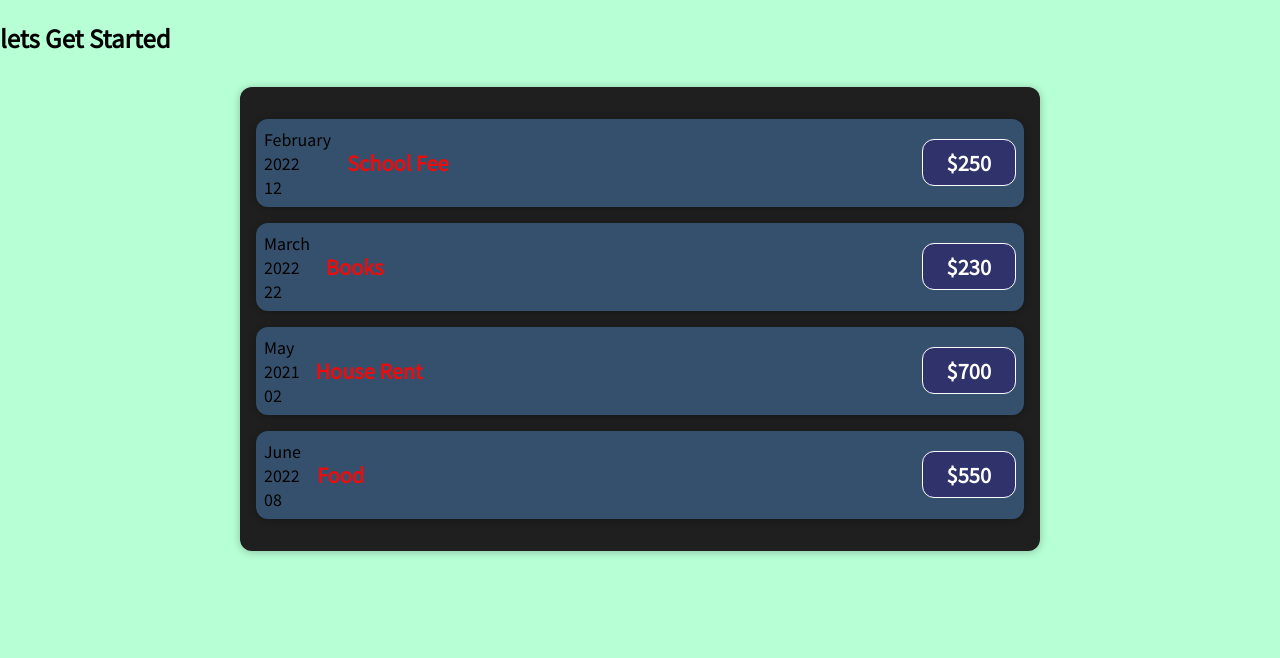
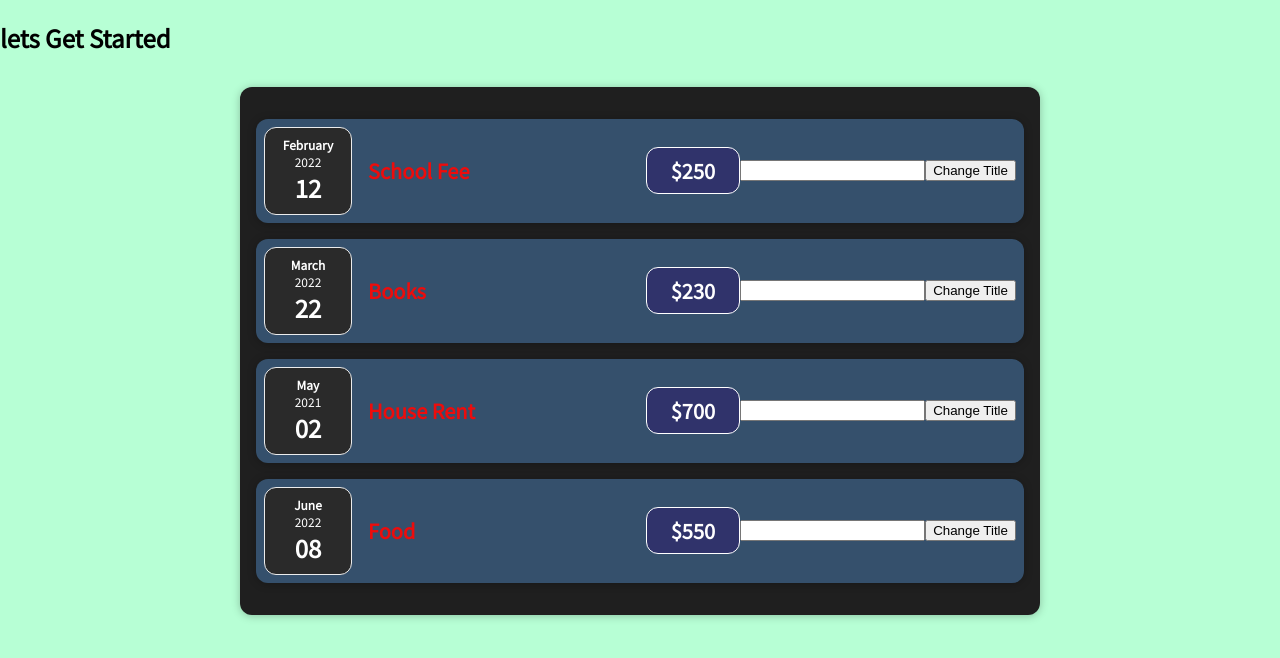
Before and after one commit to davidjhaa/Expense-Tracker, a React (Create React App) app: page / in a window 1280 px wide. Shown: the top 658 px of the page. Built offline with nearby package versions, Linux system fonts and the light colour scheme.

Commit message:
Dynamic behaviour started

```diff
--- a/src/Components/Expenses/ExpenseDate.css
+++ b/src/Components/Expenses/ExpenseDate.css
@@ -1,6 +1,6 @@
 .expense-date {
     display: flex;
-    flex-direction: column;
+    flex-direction: column ;
     width: 5.5rem;
     height: 5.5rem;
     border: 1px solid #ececec;
--- a/src/Components/Expenses/ExpenseDate.js
+++ b/src/Components/Expenses/ExpenseDate.js
@@ -1,6 +1,6 @@
 import React from "react";
 
-import './ExpenseItem.css'
+import './ExpenseDate.css'
 
 function ExpenseDate(props){
         const month = props.date.toLocaleString('en-US', {month : 'long'});
--- a/src/Components/Expenses/ExpenseItem.js
+++ b/src/Components/Expenses/ExpenseItem.js
@@ -1,18 +1,30 @@
-import React from "react";
+import React, { useState } from "react";
 
 import './ExpenseItem.css';
 import ExpenseDate from './ExpenseDate';
 import Card from '../UI/Card';
 
 function ExpenseItem(props){
+    const[newTitle, setNewTitle] = useState("");
+    const [title, setTitle] = useState(props.title);
+
+    const changeHandler = (event) => {
+        setNewTitle(event.target.value);
+    }
+
+    const clickHandler = () => {
+        setTitle(newTitle);
+    }
 
     return(
         <Card className='expense-item'>
             <ExpenseDate date={props.date}/>
             <div className='expense-item__description'>
-                <h2>{ props.title }</h2>
+                <h2>{ title }</h2>
                 <div className='expense-item__price'>${ props.amount}</div>
             </div>
+            <input type="text" value={newTitle} onChange={changeHandler}/>
+            <button onClick={ clickHandler }>Change Title</button>
         </Card>
     );
 }
```
